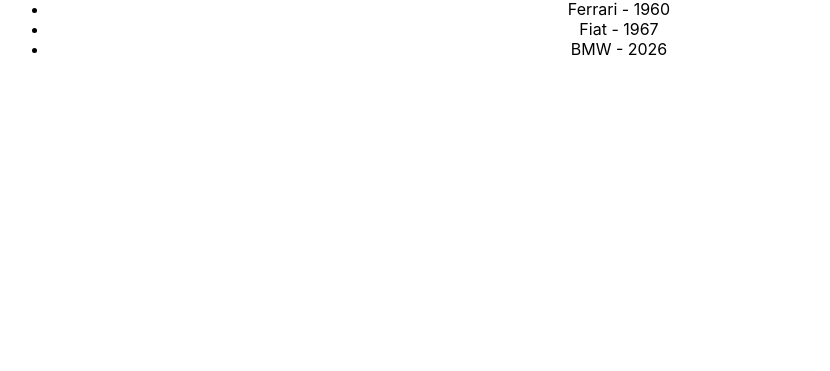
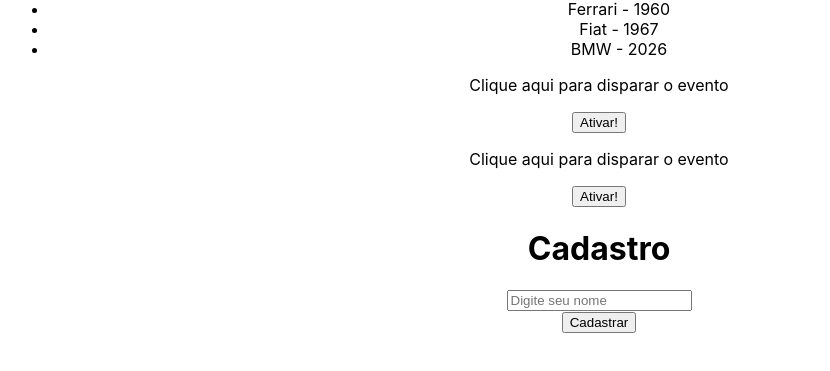
Before and after one commit to LuizBlume/react, a React (Create React App) app: page / in a window 1280 px wide. Shown: the part 1196-1567 px from the top of the page, without its empty margins (41-871 px from the left). Built offline with nearby package versions, Linux system fonts and the light colour scheme.

Commit message:
Aula 9: onClick e onSubmit.

```diff
--- a/src/App.js
+++ b/src/App.js
@@ -3,6 +3,8 @@
 import SayMyName from './components/SayMyName';
 import Pessoa from './components/Pessoa';
 import List from './components/List'
+import Evento from './components/Evento';
+import Form from './components/Form';
 
 function App() {
   const name = 'Luiz';
@@ -21,6 +23,9 @@
       <SayMyName name={name} />
       <Pessoa name={name} age="18" profession="Programador" photo={url} />
       <List />
+      <Evento numero="1" />
+      <Evento numero="2" />
+      <Form />
     </div>
   );
 }
--- /dev/null
+++ b/src/components/Evento.js
@@ -0,0 +1,12 @@
+function Evento({ numero }) {
+    function myEvent() {
+        alert(`Olá, fui ativado pelo número ${numero}`)
+    }
+    return (
+        <>
+            <p>Clique aqui para disparar o evento</p>
+            <button onClick={myEvent}>Ativar!</button>
+        </>
+    )
+}
+export default Evento;
--- /dev/null
+++ b/src/components/Form.js
@@ -0,0 +1,20 @@
+function Form() {
+    function cadastrarUsuario(event) {
+        event.preventDefault()
+        console.log("Cadastro concluído com sucesso!")
+    }
+    return (
+        <>
+            <h1>Cadastro</h1>
+            <form onSubmit={cadastrarUsuario}>
+                <div className="formContainer">
+                    <input type="text" placeholder="Digite seu nome" />
+                </div>
+                <div className="Submit">
+                    <input type="submit" value="Cadastrar" />
+                </div>
+            </form>
+        </>
+    )
+}
+export default Form
```
